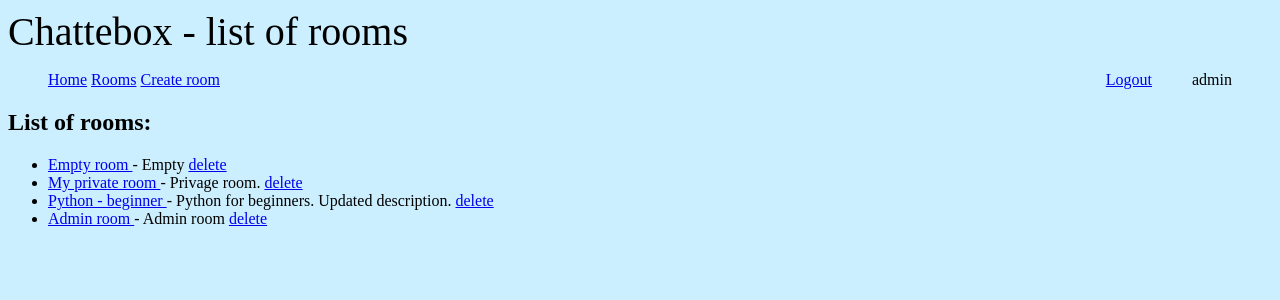
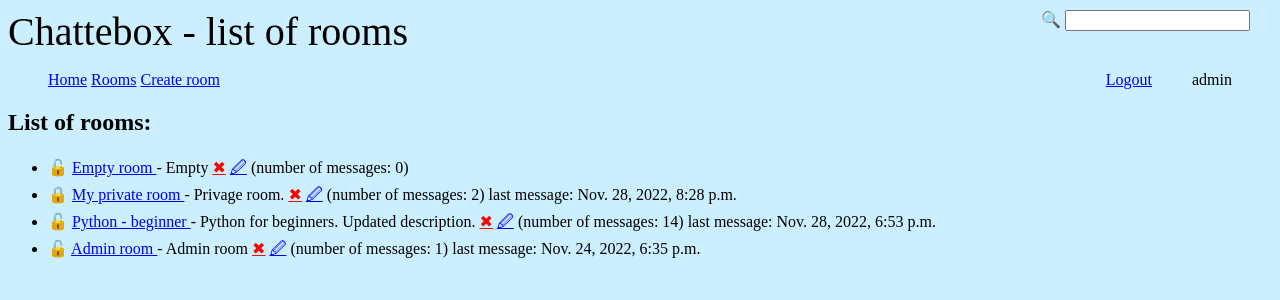
Before and after one commit to petrgregor/PythonRemoteCZ10_10_backend_technologies, a Django app: page /rooms/ in a window 1280 px wide. Shown: the top 300 px of the page. Run offline with Django 4.2, Linux system fonts and the light colour scheme; a user stored in the database is signed in; data comes from the database, SQL or seed files in the repository; both versions use the stored data as it was after the commit.

Commit message:
Edit room, search and private rooms.

```diff
--- a/accounts/templates/accounts/signup.html
+++ b/accounts/templates/accounts/signup.html
@@ -1,4 +1,7 @@
 {% extends 'main.html' %}
+
+{% block title %} Chattebox - signup {% endblock %}
+{% block header %} Chattebox - signup {% endblock %}
 
 {% block content %}
   <h2>Sign up</h2>
--- a/accounts/templates/registration/login.html
+++ b/accounts/templates/registration/login.html
@@ -1,4 +1,7 @@
 {% extends 'main.html' %}
+
+{% block title %} Chattebox - login {% endblock %}
+{% block header %} Chattebox - login {% endblock %}
 
 {% block content %}
   <h2>Log in</h2>
--- a/chatterapp/admin.py
+++ b/chatterapp/admin.py
@@ -7,3 +7,5 @@ admin.site.register(Theme)
 admin.site.register(Room)
 admin.site.register(Message)
 admin.site.register(MyUser)
+admin.site.register(RequestStatus)
+admin.site.register(LetInRequest)
--- a/chatterapp/models.py
+++ b/chatterapp/models.py
@@ -25,6 +25,20 @@ class Room(models.Model):
     def __str__(self):
         return self.name
 
+    # vratí množinu všech zpráv v dané místnosti
+    def messages(self):
+        return self.message_set.all()
+
+    # vrátí počet zpráv v dané místnosti
+    def messages_count(self):
+        room_messages = self.message_set.all()
+        return room_messages.count()
+
+    # vrátí čas poslední zprávy
+    def last_message_time(self):
+        room_message = self.message_set.all()[0]
+        return room_message.updated
+
 
 class Message(models.Model):
     user = models.ForeignKey(User, on_delete=models.SET_NULL, null=True)
@@ -48,3 +62,24 @@ class MessageFile(models.Model):
 
 class MyUser(User):
     birthdate = models.DateField(null=True)
+
+
+class RequestStatus(models.Model):
+    name = models.CharField(max_length=20)
+
+    def __str__(self):
+        return self.name
+
+
+class LetInRequest(models.Model):
+    user = models.ForeignKey(User, on_delete=models.CASCADE)
+    room = models.ForeignKey(Room, on_delete=models.CASCADE)
+    status = models.ForeignKey(RequestStatus, on_delete=models.CASCADE)
+    created = models.DateTimeField(auto_now_add=True)
+    updated = models.DateTimeField(auto_now=True)
+
+    class Meta:
+        ordering = ['created']
+
+    def __str__(self):
+        return f"room: {self.room} user: {self.user} status: {self.status}"
--- a/chatterapp/static/chatterapp/style.css
+++ b/chatterapp/static/chatterapp/style.css
@@ -18,6 +18,30 @@ nav li {
 .last-item {
     float: right;
     margin-right: 40px;
+}
+
+/* search */
+#search {
+    position: absolute;
+    top: 10px;
+    right: 30px;
+}
+
+/* rooms */
+.delete > a {
+    color: red;
+}
+
+.delete:active > a {
+    color: darkred;
+}
+
+.edit > a {
+    color: blue;
+}
+
+.edit:active > a {
+    color: darkblue;
 }
 
 /* room */
--- a/chatterapp/templates/chatterapp/delete_room.html
+++ b/chatterapp/templates/chatterapp/delete_room.html
@@ -3,6 +3,7 @@
 {% load static %}
 
 {% block title %} Chattebox - delete {{ room.name }} {% endblock %}
+{% block header %} Chattebox - delete {% endblock %}
 
 {% block content %}
   <h2>Delete room:</h2>
--- a/chatterapp/templates/chatterapp/rooms.html
+++ b/chatterapp/templates/chatterapp/rooms.html
@@ -10,10 +10,31 @@
   <h2>List of rooms:</h2>
   <ul>
     {% for room in rooms %}
-    <li> <a href="{% url 'room' room.id %}"> {{ room.name }} </a> - {{ room.description }}
+    <li>
+      <span class="private">
+        {% if room.private %}
+          🔒
+        {% else %}
+          🔓
+        {% endif %}
+      </span>
+      <a href="{% url 'room' room.id %}"> {{ room.name }} </a> - {{ room.description }}
       {% if request.user == room.owner or request.user.is_superuser %}
-        <a href="{% url 'delete_room' room.id %}">delete</a>
+        <span class="delete">
+          <a href="{% url 'delete_room' room.id %}">&#10006;</a>
+        </span>
+        <span class="edit">
+          <a href="{% url 'edit_room' room.id %}">🖉</a>
+        </span>
       {% endif %}
+        <span class="messages_count">
+          (number of messages: {{ room.messages_count }})
+        </span>
+        {% if room.messages_count > 0 %}
+          <span class="last_message_time">
+            last message: {{ room.last_message_time }}
+          </span>
+        {% endif %}
     </li>
     {% endfor %}
   </ul>
--- a/chatterapp/views.py
+++ b/chatterapp/views.py
@@ -2,12 +2,13 @@ from django.contrib.auth.decorators import login_required
 from django.shortcuts import render, redirect
 from django.http import HttpResponse
 from django.views.generic.edit import FormView, CreateView
+from django.views.generic import UpdateView
 from django import forms
 from django.utils.decorators import method_decorator
 from django.views.decorators.cache import cache_control
 from django.core.files.storage import FileSystemStorage
 
-from chatterapp.models import Room, Theme, Message, MessageFile
+from chatterapp.models import Room, Theme, Message, MessageFile, LetInRequest, RequestStatus
 
 # Create your views here.
 #def hello(request):
@@ -27,6 +28,22 @@ def home(request):
     #return HttpResponse("Home")
     return render(request, "chatterapp/home.html")
 
+# vyhledávání  (v názvu místnosti, popisu a ve zprávách)
+@login_required
+def search(request):
+    if request.method == 'POST':
+        search = request.POST.get('search')
+        search = search.strip()
+        if len(search) > 0:
+            rooms_name = Room.objects.filter(name__contains=search)
+            # TODO description
+            # TODO messages
+
+            context = {'rooms_name': rooms_name}
+            return render(request, 'chatterapp/search.html', context)
+
+    return redirect('home')
+
 @login_required
 @cache_control(no_cache=True, must_revalidate=True, no_store=True)
 def rooms(request):
@@ -39,6 +56,18 @@ def rooms(request):
 @cache_control(no_cache=True, must_revalidate=True, no_store=True)
 def room(request, pk):
     room = Room.objects.get(id=pk)
+    show = False
+    if room.private:
+        user = request.user
+        let_in_request = LetInRequest.objects.filter(user=user).filter(room=room)
+        if len(let_in_request) > 0 and let_in_request.status == RequestStatus.objects.get(name='accepted'):
+            show = True
+    else:
+        show = True
+
+    if request.user.is_superuser or request.user == room.owner:
+        show = True
+
     # pokud dostaneme data metodou post (z formuláře) => nová zpráva
     if request.method == 'POST':
         body = request.POST.get('body').strip()
@@ -62,10 +91,13 @@ def room(request, pk):
                     message=message
                 )'''
 
-    # najít zprávy dané místnosti
-    messages = Message.objects.filter(room=pk)
+    if show:
+        # najít zprávy dané místnosti
+        messages = Message.objects.filter(room=pk)
+    else:
+        messages = []
 
-    context = {'room': room, 'messages': messages}
+    context = {'room': room, 'messages': messages, 'show': show}
     return render(request, "chatterapp/room.html", context)
 
 # první metoda pro vytváření nové místnosti pomocí dvou metod:
@@ -156,11 +188,28 @@ class RoomCreateView(CreateView):
     success_url = '/rooms/'
 
 
+# formulář pro editaci místnosti
+class RoomEditForm(forms.ModelForm):
+    class Meta:
+        model = Room
+        fields = '__all__'
+
+
+# view pro editaci místnosti
+@method_decorator(login_required, name='dispatch')
+class EditRoom(UpdateView):
+    # TODO edit room pouze pro ownera nebo admina
+    template_name = 'chatterapp/edit_room.html'
+    model = Room
+    form_class = RoomEditForm
+    success_url = '/rooms/'
+
+
 @login_required
 def delete_room(request, pk):
     try:
-        if request.user == Room.owner or request.user.is_superuser:
-            room = Room.objects.get(id=pk)
+        room = Room.objects.get(id=pk)
+        if request.user == room.owner or request.user.is_superuser:
             context = {'room': room}
             return render(request, 'chatterapp/delete_room.html', context)
         else:
--- a/chatterbox/settings.py
+++ b/chatterbox/settings.py
@@ -128,3 +128,7 @@ MEDIA_ROOT = os.path.join(BASE_DIR, 'media')
 # https://docs.djangoproject.com/en/4.1/ref/settings/#default-auto-field
 
 DEFAULT_AUTO_FIELD = 'django.db.models.BigAutoField'
+
+# Login and logout redirect
+LOGIN_REDIRECT_URL = "home"
+LOGOUT_REDIRECT_URL = "login"
--- a/chatterbox/urls.py
+++ b/chatterbox/urls.py
@@ -20,6 +20,7 @@ from django.urls import path, include
 from django.conf import settings
 from django.conf.urls.static import static
 
+import chatterapp.views
 from chatterapp.views import *
 
 urlpatterns = [
@@ -36,8 +37,12 @@ urlpatterns = [
     path('create_room_v3/', RoomFormView.as_view(), name='create_room_v3'),   # 3rd version for creating room
     path('create_room_v4/', RoomCreateView.as_view(), name='create_room_v4'),  # 4rd version for creating room
 
+    path('edit_room/<int:pk>/', chatterapp.views.EditRoom.as_view(), name='edit_room'),
+
     path('delete_room/<int:pk>/', delete_room, name='delete_room'),
     path('delete_room_yes/<int:pk>', delete_room_yes, name='delete_room_yes'),
+
+    path('search/', chatterapp.views.search, name='search'),
 
     # accounts app
     path('accounts/', include('accounts.urls')),             # signup
--- a/templates/main.html
+++ b/templates/main.html
@@ -10,6 +10,17 @@
 
 <header>{% block header %} {% endblock %}</header>
 
+<!-- vyhledávací pole -->
+{% if request.user.is_authenticated %}
+<div id="search">
+    <form method="post" action="/search/">
+        {% csrf_token %}
+        <label for="search">🔍</label>
+        <input class="text" name="search">
+    </form>
+</div>
+{% endif %}
+
 <!-- navbar -->
 {% include 'navbar.html' %}
 
```
Also changed, not shown: chatterapp/templates/chatterapp/edit_room.html (added, +15 -0 lines), chatterapp/templates/chatterapp/room.html (+8 -1 lines), chatterapp/templates/chatterapp/search.html (added, +17 -0 lines), db.sqlite3, 1 other file.
